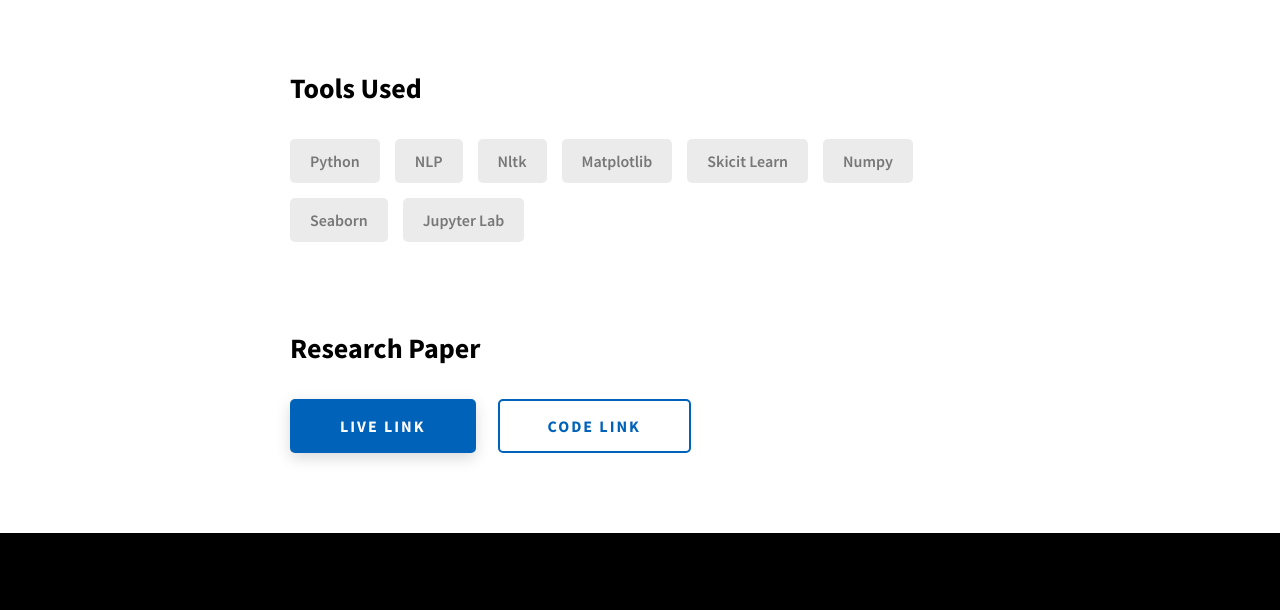
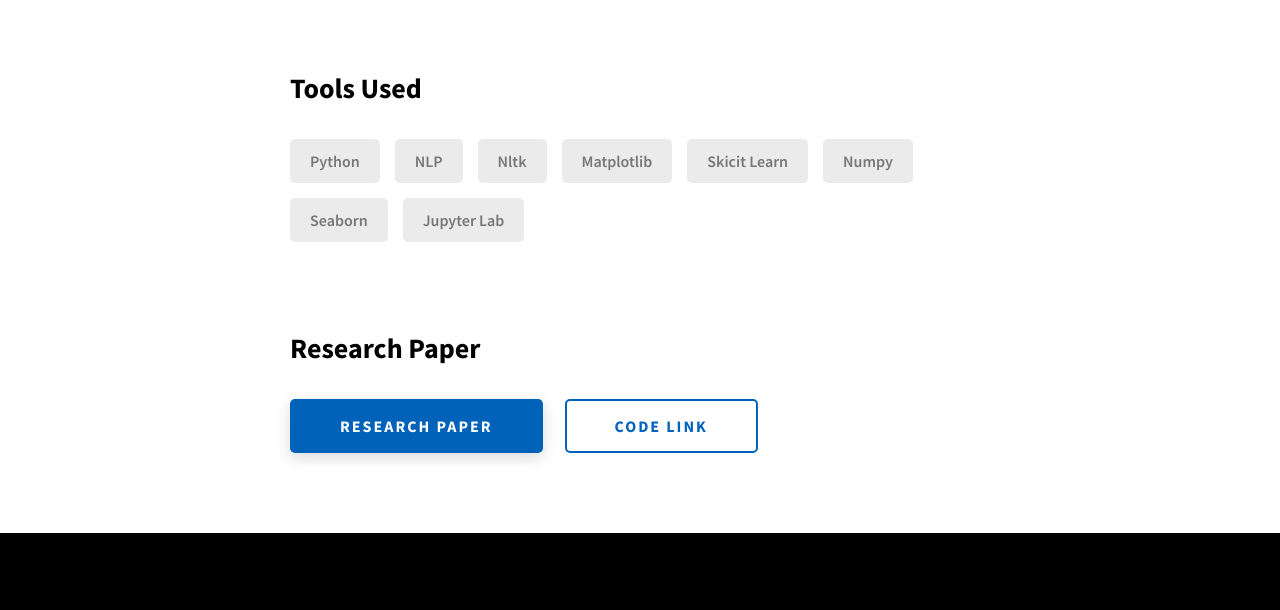
Before and after one commit to Ishan-Chinchghare/portfolio, a website: page project-2.html in a window 1280 px wide. Shown: the part 1947-2557 px from the top of the page. Drawn offline with Linux system fonts and the light colour scheme.

Commit message:
Update project-2.html

```diff
--- a/project-2.html
+++ b/project-2.html
@@ -139,7 +139,7 @@ The project aims to develop a solution that compares the text similarity between
                 href="https://drive.google.com/file/d/1mtPbsSRrZAAlXBk3YUrA0w37o8EbcGua/view?usp=share_link"
                 class="btn btn--med btn--theme project-details__links-btn"
                 target="_blank"
-                >Live Link</a
+                >Research Paper</a
               >
               <a
                 href="https://github.com/Ishan-Chinchghare/Comparing-Text-Similarity-Between-PDFs.git"
```
